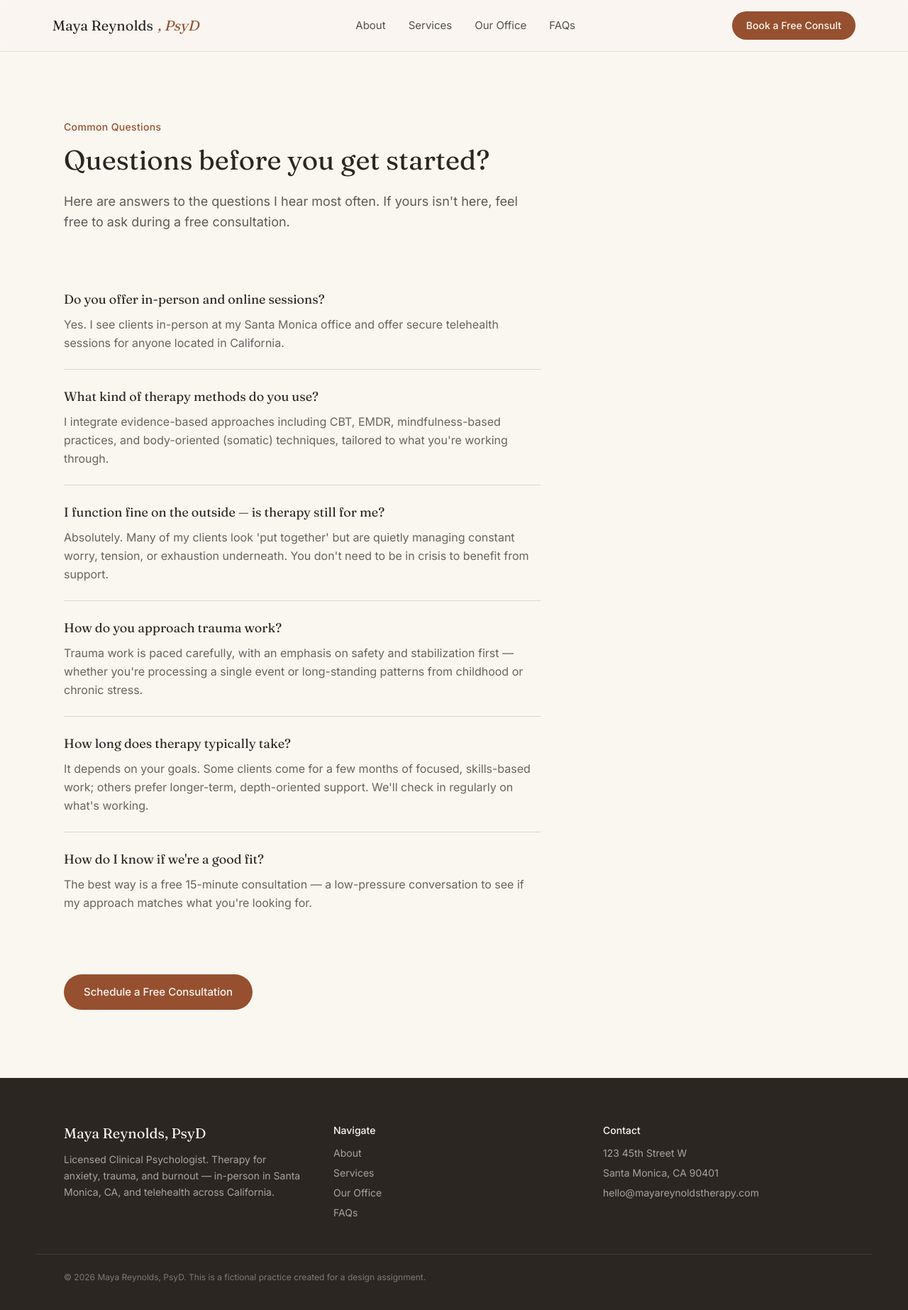
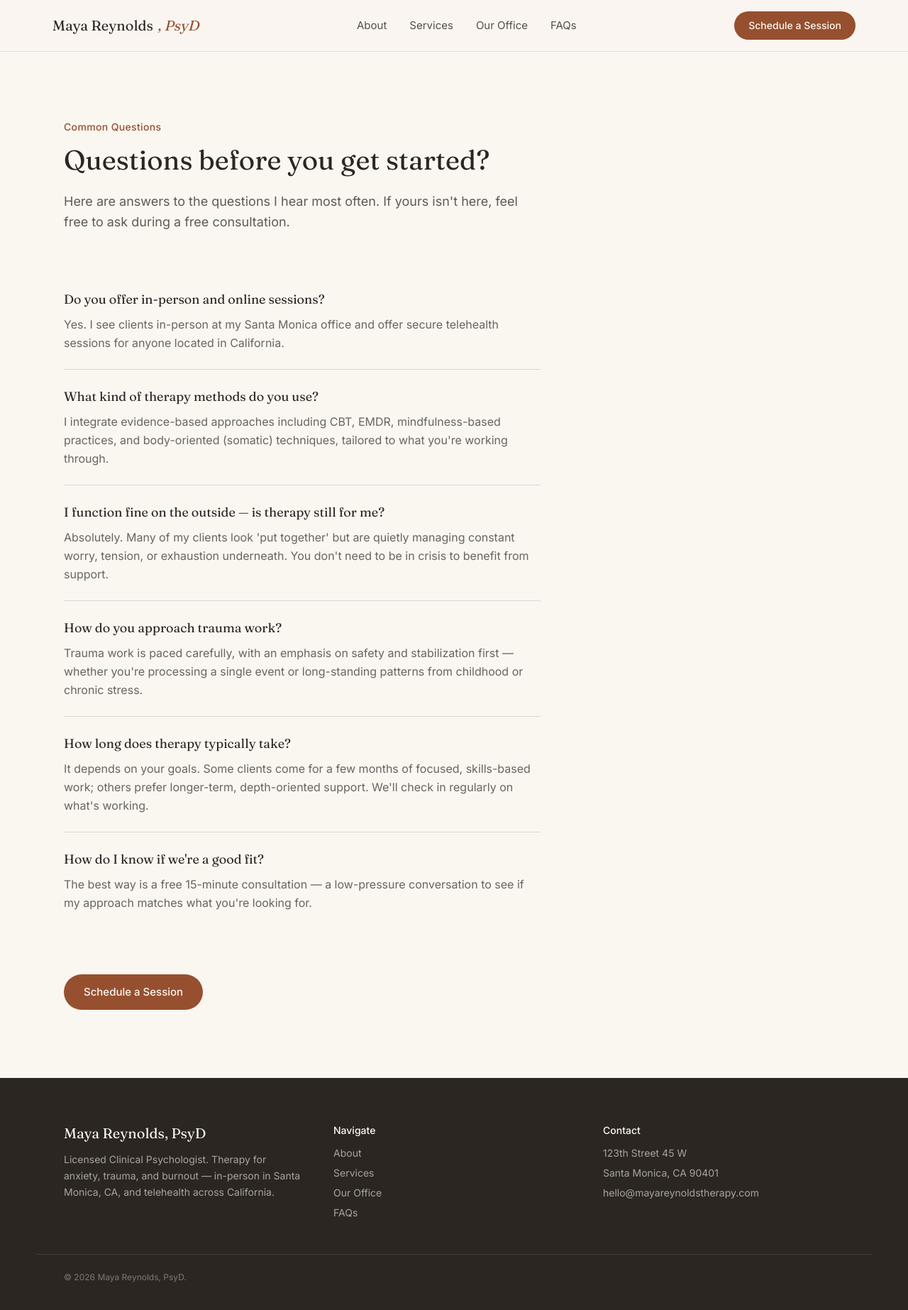
Before and after one commit to KapilYadav11/therapist-website, a Next.js app: page /faqs in a window 1280 px wide. Shown: the top 1846 px of the page at 71% size. Built offline with nearby package versions, Linux system fonts and the light colour scheme.

Commit message:
all files checked

```diff
--- a/app/about/page.tsx
+++ b/app/about/page.tsx
@@ -152,7 +152,7 @@ export default function AboutPage() {
             may be a good fit.
           </p>
           <a href="/contact" className="btn-primary">
-            Schedule a Free Consultation
+            Schedule a Session
           </a>
         </section>
       </main>
--- a/app/contact/page.tsx
+++ b/app/contact/page.tsx
@@ -49,7 +49,7 @@ export default function ContactPage() {
                 Office Address
               </h2>
               <p className="text-charcoal/70 leading-relaxed">
-                123 45th Street W<br />
+                123th Street 45 W<br />
                 Santa Monica, CA 90401
               </p>
             </div>
--- a/app/faqs/page.tsx
+++ b/app/faqs/page.tsx
@@ -62,7 +62,7 @@ export default function FAQPage() {
         </div>
 
         <a href="/contact" className="btn-primary">
-          Schedule a Free Consultation
+          Schedule a Session
         </a>
       </main>
       <Footer />
--- a/app/office/page.tsx
+++ b/app/office/page.tsx
@@ -54,7 +54,7 @@ export default function OfficePage() {
                 Where We're Located
               </h2>
               <p className="text-charcoal/70 leading-relaxed">
-                123 45th Street W<br />
+                123th Street 45 W<br />
                 Santa Monica, CA 90401
               </p>
             </div>
@@ -85,7 +85,7 @@ export default function OfficePage() {
               Ready to visit, or meet online instead?
             </h2>
             <a href="/contact" className="btn-primary">
-              Schedule a Free Consultation
+              Schedule a Session
             </a>
           </div>
         </section>
--- a/components/About.tsx
+++ b/components/About.tsx
@@ -35,7 +35,7 @@ export default function About() {
             understood, and actively involved in the process.
           </p>
           <a href="/contact" className="btn-primary !bg-clay mt-2">
-            Book a Free Consultation
+            Schedule a Seesion
           </a>
         </div>
       </div>
--- a/components/Approach.tsx
+++ b/components/Approach.tsx
@@ -12,7 +12,6 @@ export default function Approach() {
 
       <div className="container-content grid md:grid-cols-2 gap-12 items-center">
         <div className="relative aspect-[4/3] rounded-2xl overflow-hidden order-2 md:order-1">
-          {/* PLACEHOLDER — replace with a licensed image showing a warm, collaborative feel */}
           <Image
             src="/images/approach.jpg"
             alt="A warm, collaborative therapy approach"
--- a/components/CTASection.tsx
+++ b/components/CTASection.tsx
@@ -17,11 +17,10 @@ export default function CTASection() {
             href="/contact"
             className="inline-flex items-center gap-2 bg-linen text-clay-dark px-7 py-3.5 rounded-full font-body font-medium text-[15px] hover:bg-linen-dark transition-colors"
           >
-            Schedule Your Free Consultation
+            Schedule a Session
           </a>
         </div>
         <div className="relative aspect-[4/3] rounded-2xl overflow-hidden">
-          {/* PLACEHOLDER — replace with a licensed warm, hopeful image */}
           <Image
             src="/images/cta.jpg"
             alt="Reach out to schedule your consultation"
--- a/components/Footer.tsx
+++ b/components/Footer.tsx
@@ -26,7 +26,7 @@ export default function Footer() {
         <div>
           <p className="text-sm font-medium text-linen mb-3">Contact</p>
           <ul className="space-y-2 text-sm text-linen/60">
-            <li>123 45th Street W</li>
+            <li>123th Street 45 W</li>
             <li>Santa Monica, CA 90401</li>
             <li>
               <a href="mailto:hello@mayareynoldstherapy.com" className="hover:text-linen">
@@ -38,8 +38,7 @@ export default function Footer() {
       </div>
 
       <div className="container-content mt-12 pt-6 border-t border-linen/10 text-xs text-linen/40">
-        © {new Date().getFullYear()} Maya Reynolds, PsyD. This is a fictional
-        practice created for a design assignment.
+        © {new Date().getFullYear()} Maya Reynolds, PsyD.
       </div>
     </footer>
   );
--- a/components/Header.tsx
+++ b/components/Header.tsx
@@ -41,7 +41,7 @@ export default function Header() {
           href="/contact"
           className="hidden md:inline-flex btn-primary !py-2.5 !px-5 text-sm"
         >
-          Book a Free Consult
+          Schedule a Session
         </a>
 
         <button
@@ -69,13 +69,12 @@ export default function Header() {
               </a>
             ))}
 
-            {/* self-end aur w-fit se button bhi theek links aur "X" ke neeche compact rahega */}
             <a
               href="/contact"
               onClick={() => setMenuOpen(false)}
               className="btn-primary self-end w-fit !py-2.5 !px-5 text-sm"
             >
-              Book a Free Consult
+              Schedule a Session
             </a>
           </nav>
         </div>
--- a/components/Hero.tsx
+++ b/components/Hero.tsx
@@ -17,7 +17,7 @@ export default function Hero() {
       </p>
       <div className="mt-9 flex flex-wrap items-center gap-4">
         <a href="/contact" className="btn-primary">
-          Schedule a Free Consultation
+          Schedule a Session
         </a>
         <a href="#about" className="btn-secondary">
           Meet Dr. Reynolds
@@ -26,7 +26,6 @@ export default function Hero() {
 
       <div className="mt-16 grid grid-cols-1 md:grid-cols-5 gap-5">
         <div className="md:col-span-3 relative aspect-[4/3] rounded-2xl overflow-hidden">
-          {/* PLACEHOLDER — replace with a licensed image of a calm therapy conversation / hands / journaling */}
           <Image
             src="/images/hero-main.jpg"
             alt="A warm, calming therapy space in natural light"
@@ -36,7 +35,6 @@ export default function Hero() {
           />
         </div>
         <div className="md:col-span-2 relative aspect-[4/3] rounded-2xl overflow-hidden">
-          {/* PLACEHOLDER — replace with a licensed image, e.g. journaling or a quiet moment */}
           <Image
             src="/images/hero-side.jpg"
             alt="A quiet moment of reflection"
--- a/components/Intro.tsx
+++ b/components/Intro.tsx
@@ -24,7 +24,6 @@ export default function Intro() {
           </p>
         </div>
         <div className="relative aspect-[4/5] rounded-2xl overflow-hidden">
-          {/* PLACEHOLDER — replace with a licensed calming lifestyle image */}
           <Image
             src="/images/intro.jpg"
             alt="A calm, grounding environment"
--- a/components/OurOffice.tsx
+++ b/components/OurOffice.tsx
@@ -21,7 +21,7 @@ export default function OurOffice() {
           </p>
           <div className="text-[15px] text-charcoal/70 space-y-1">
             <p className="font-medium text-charcoal">Visit us at</p>
-            <p>123 45th Street W</p>
+            <p>123th Street 45 W</p>
             <p>Santa Monica, CA 90401</p>
           </div>
         </div>
```
Also changed, not shown: app/icon.svg (added), 1 other file (tests, documents, lock files or other folders).
